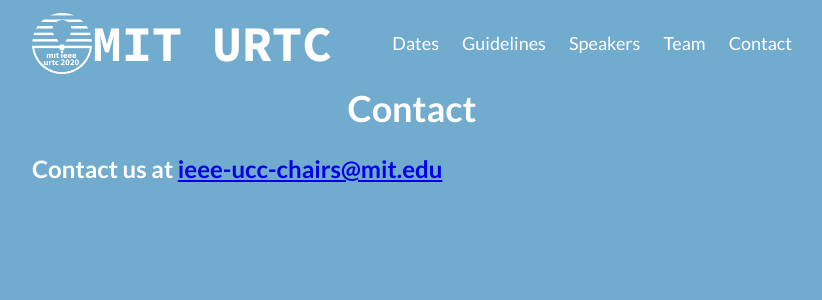
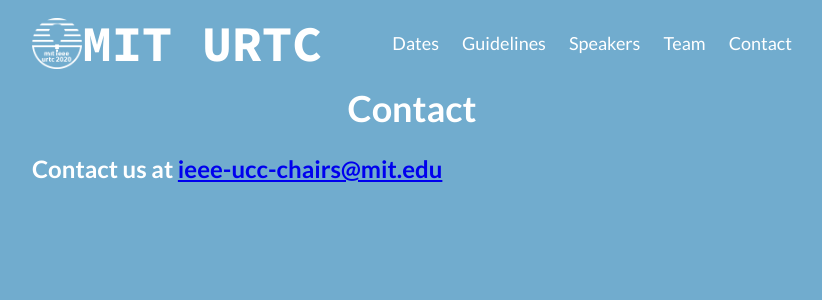
Before and after one commit to urtc/website, a Jekyll site: the page built from pages/contact.html, in a window 1280 px wide. Shown: the top 300 px of the page, without its empty margins (228-1050 px from the left). Built offline with Jekyll 4.4.1, drawn with Linux system fonts in a browser that asks for light colours.

Commit message:
logo size

```diff
--- a/_layouts/default.html
+++ b/_layouts/default.html
@@ -11,7 +11,7 @@
 <body>
   <div id="animation" class="desktop">
     <h1 style="font-size:50px">
-      <img src="./img/white_urtc_logo.png" style="width:60px; vertical-align: middle;">
+      <img src="./img/white_urtc_logo.png" style="width:50px; vertical-align: middle;">
       <a href="/">MIT URTC</a>
       <div></div>
     </h1>
```
